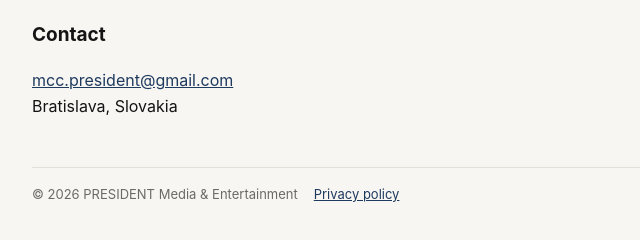
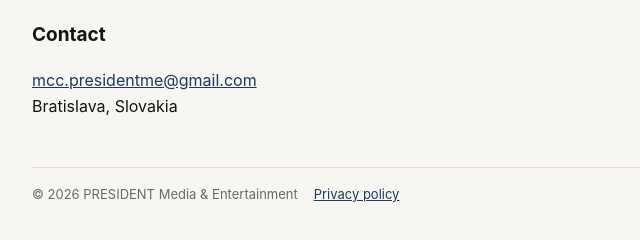
Before and after one commit to jakubhavel-cmd/jakubhavel-cmd.github.io, a plain HTML site: page index.html in a window 1280 px wide. Shown: the part 698-938 px from the top of the page, 244-884 px from the left. Drawn offline with Linux system fonts and the light colour scheme.

Commit message:
Kontaktný email mcc.presidentme@gmail.com
Co-Authored-By: Claude Opus 5.5 <noreply@anthropic.com>

```diff
--- a/index.html
+++ b/index.html
@@ -29,7 +29,7 @@
 </div>
 
 <h2>Contact</h2>
-<p><a href="mailto:mcc.president@gmail.com">mcc.president@gmail.com</a><br>Bratislava, Slovakia</p>
+<p><a href="mailto:mcc.presidentme@gmail.com">mcc.presidentme@gmail.com</a><br>Bratislava, Slovakia</p>
 
 <footer>
   <span>© 2026 PRESIDENT Media &amp; Entertainment</span>
```
Also changed, not shown: privacy.html (+1 -1 lines).
